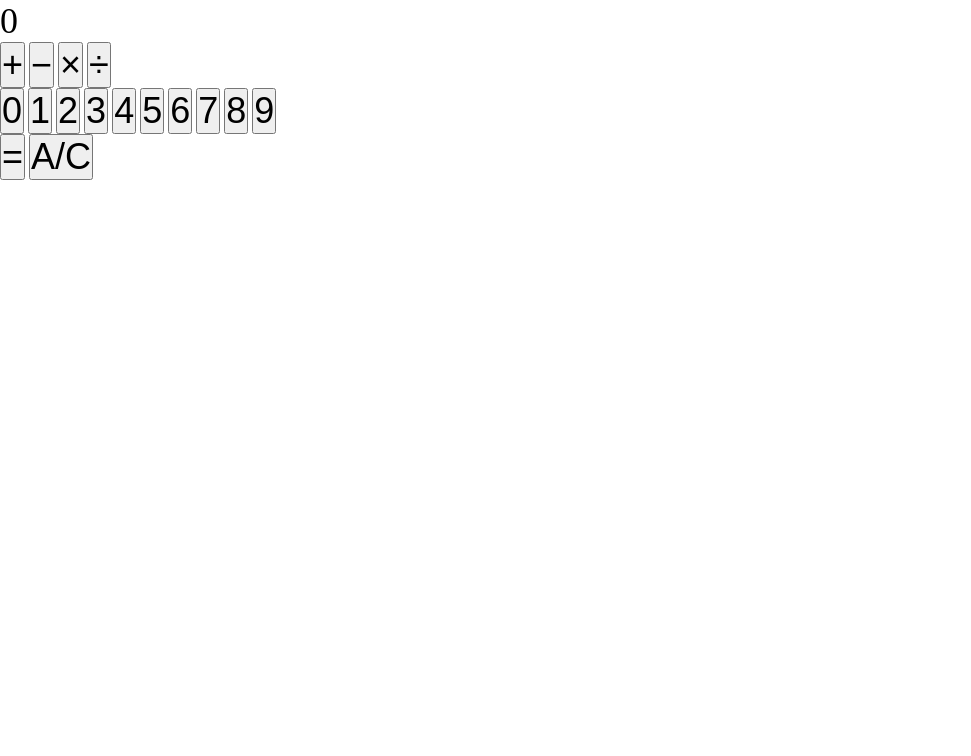
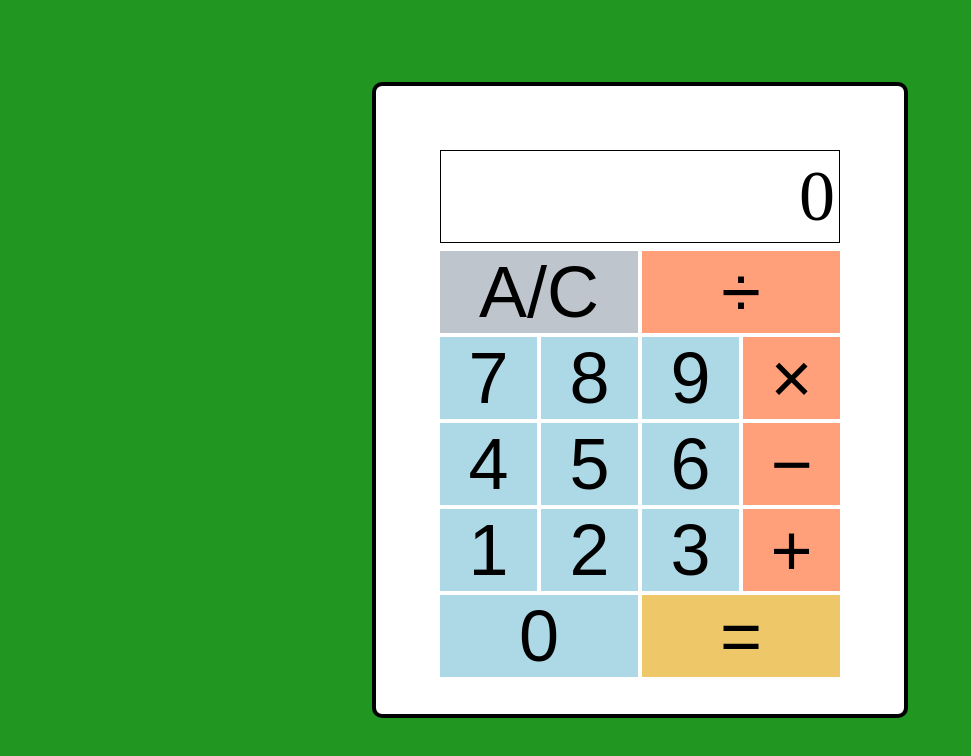
Before and after one commit to cbaronia/TOP-Calculator, a plain HTML site: page index.html in a window 1280 px wide. Shown: the whole page, without its empty margins (0-971 px from the left). Drawn offline with Linux system fonts and the light colour scheme.

Commit message:
Add stylings to calculator

```diff
--- a/index.html
+++ b/index.html
@@ -11,26 +11,32 @@
     <div class="calculator">
         <p class="display">0</p>
         <div class="keyboard">
-            <div class="calcButtons">
-                <button value="+">&plus;</button>
-                <button value="-">&minus;</button>
-                <button value="*">&times;</button>
-                <button value="/">&divide;</button>
+            <div class="row">
+                <button class="clearBtn">A/C</button>
+                <button class="operation" value="/">&divide;</button>
             </div>
-            <div class="numbers">
-                <button value="0">0</button>
-                <button value="1">1</button>
-                <button value="2">2</button>
-                <button value="3">3</button>
-                <button value="4">4</button>
-                <button value="5">5</button>
-                <button value="6">6</button>
-                <button value="7">7</button>
-                <button value="8">8</button>
-                <button value="9">9</button>
+            <div class="row">
+                <button class="number" value="7">7</button>
+                <button class="number" value="8">8</button>
+                <button class="number" value="9">9</button>
+                <button class="operation" value="*">&times;</button>
             </div>
+            <div class="row">
+                <button class="number" value="4">4</button>
+                <button class="number" value="5">5</button>
+                <button class="number" value="6">6</button>
+                <button class="operation" value="-">&minus;</button>
+            </div>
+            <div class="row">
+                <button class="number" value="1">1</button>
+                <button class="number" value="2">2</button>
+                <button class="number" value="3">3</button>
+                <button class="operation" value="+">&plus;</button>
+            </div>
+            <div class="row">
+                <button class="number" value="0">0</button>
             <button class="equalBtn">=</button>
-            <button class="clearBtn">A/C</button>
+            </div>
         </div>
     </div>
 </body>
--- a/main.js
+++ b/main.js
@@ -49,8 +49,8 @@ function operate(a, b, op){
 
 // Query Selectors
 let myDisplay = document.querySelector(".display");
-let numberBtns = document.querySelectorAll(".numbers > button");
-let calcBtns = document.querySelectorAll(".calcButtons > button");
+let numberBtns = document.querySelectorAll(".number");
+let calcBtns = document.querySelectorAll(".operation");
 let equalBtn = document.querySelector(".equalBtn");
 let clearBtn = document.querySelector(".clearBtn");
 
--- a/styles.css
+++ b/styles.css
@@ -4,10 +4,82 @@
     box-sizing: inherit;
 }
 
+body {
+    height: 100vh;
+    display: flex;
+    justify-content: center;
+    align-items: center;
+    background-color: rgb(33, 150, 33);
+}
+
 button {
-    font-size: 36px;
+    width: 100%;
+    font-size: 72px;
+    border: none;
+}
+
+button:hover{
+    cursor: pointer;
+}
+
+.calculator {
+    width: 400px;
+    height: 500px;
+    padding: 64px;
+    border: 4px solid black;
+    border-radius: 10px;
+    background-color: white;
 }
 
 .display {
-    font-size: 36px;
+    border: 1px solid black;
+    padding: 4px;
+    text-align: right;
+    font-size: 72px;
 }
+
+.keyboard {
+    width: 100%;
+    height: 100%;
+    margin-top: 8px;
+    display: flex;
+    flex-direction: column;
+    gap: 4px;
+}
+
+.row {
+    display: flex;
+    gap: 4px;
+}
+
+.operation {
+    background-color: lightsalmon;
+}
+
+.operation:hover {
+    background-color: rgb(248, 141, 98);
+}
+
+.number {
+    background-color: lightblue;
+}
+
+.number:hover {
+    background-color: rgb(136, 202, 224);
+}
+
+.clearBtn {
+    background-color: rgb(190, 197, 204);
+}
+
+.clearBtn:hover {
+    background-color: rgb(154, 175, 196);
+}
+
+.equalBtn {
+    background-color: rgb(238, 200, 104);
+}
+
+.equalBtn:hover {
+    background-color: goldenrod;
+}
```
